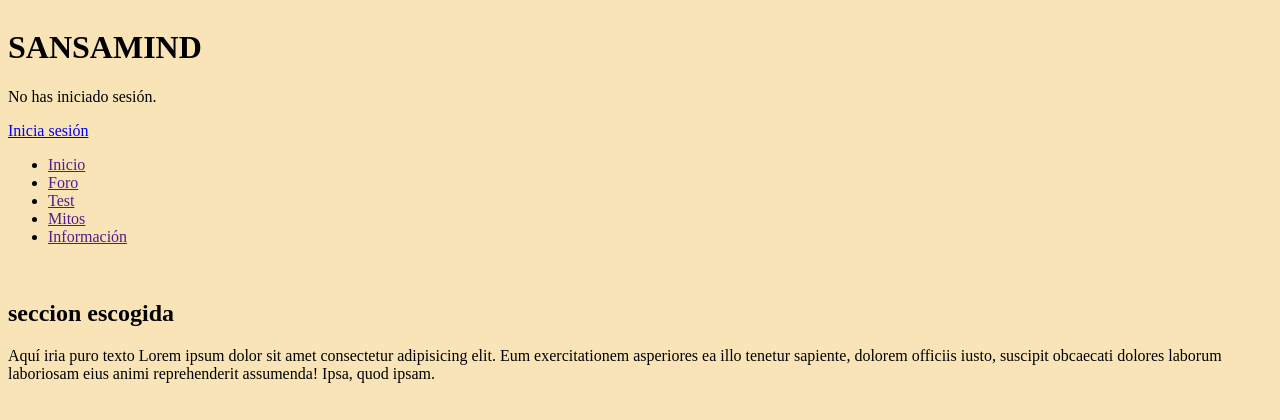
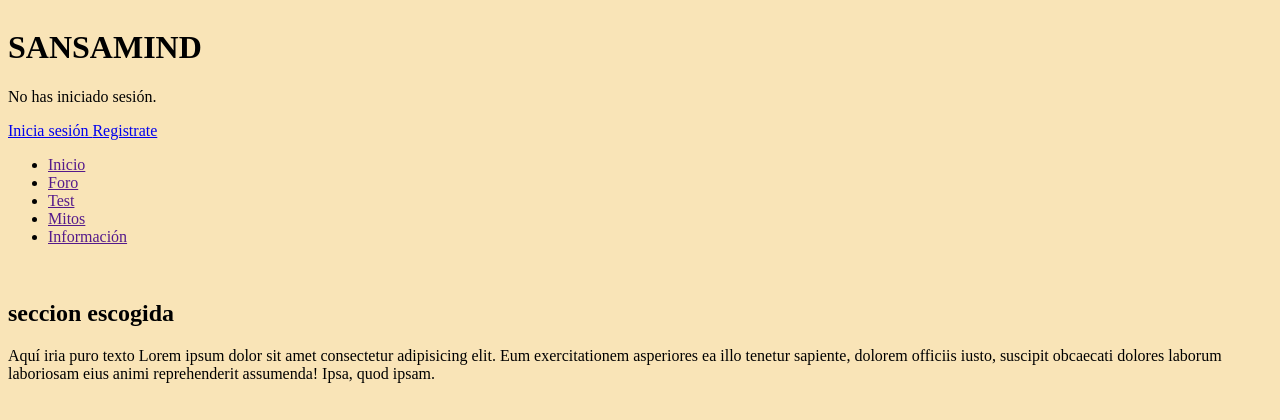
Before and after one commit to JoacoCajo/Sansamind, a Django app: page / in a window 1280 px wide. Shown: the top 420 px of the page. Run offline with Django 4.2, Linux system fonts and the light colour scheme.

Commit message:
Add files via upload

```diff
--- a/ProyectoIntro/ProyectoIntro/templates/home.html
+++ b/ProyectoIntro/ProyectoIntro/templates/home.html
@@ -8,6 +8,6 @@
     <p><a href="{% url 'logout' %}">Cerrar sesión</a></p>
 {% else %}
   <p>No has iniciado sesión.</p>
-  <a href="{% url 'login' %}">Inicia sesión</a>
+  <a href="{% url 'login' %}">Inicia sesión <a  href="{% url 'register' %}"> Registrate </a>
 {% endif %}
 {% endblock %}
```
